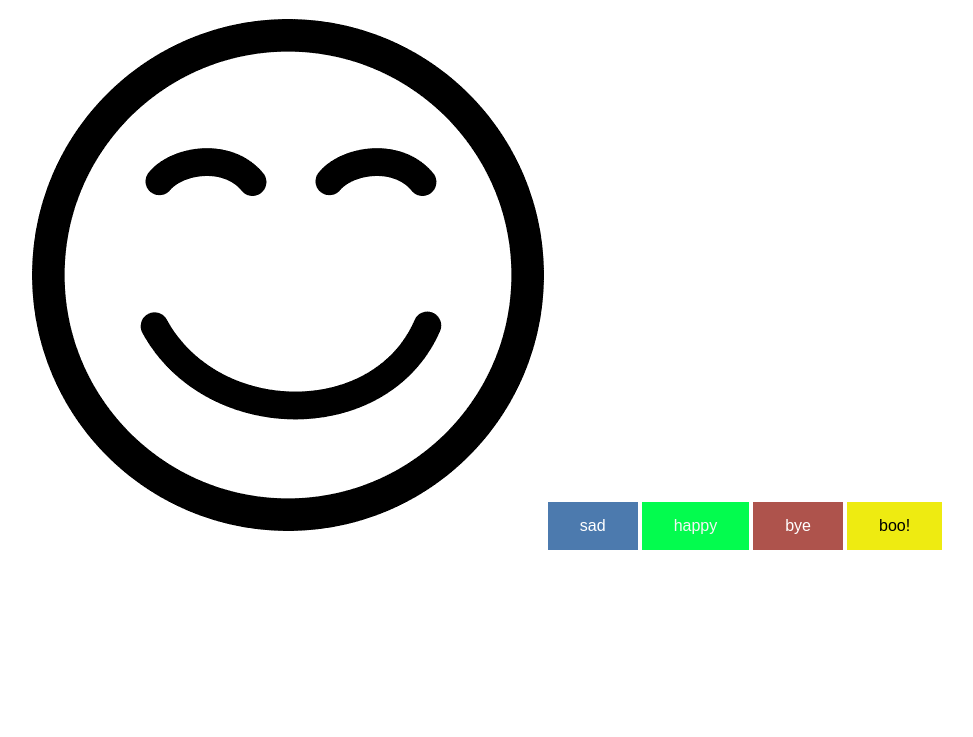
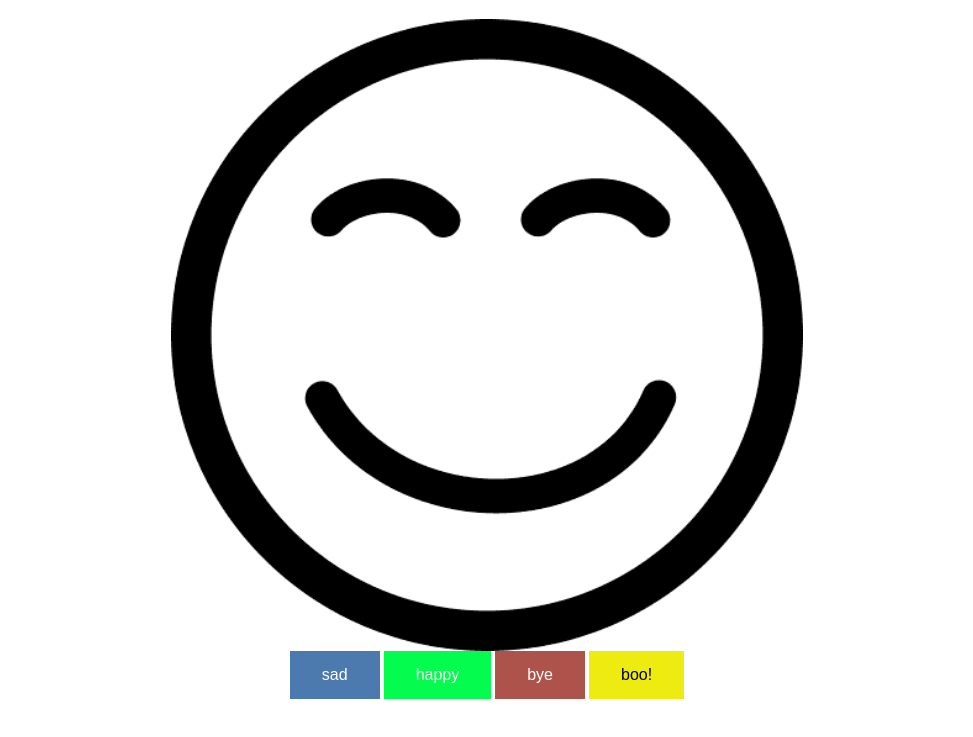
Before and after one commit to gnajabi/happy-and-sad, a plain HTML site: page happy and sad/index.html in a window 1280 px wide. Shown: the part 61-798 px from the top of the page, without its empty margins (153-1126 px from the left). Drawn offline with Linux system fonts and the light colour scheme.

Commit message:
innerHTML

```diff
--- a/happy and sad/style.css
+++ b/happy and sad/style.css
@@ -1,3 +1,13 @@
+.main{
+    text-align: center;
+}
+img {
+    display: block;
+    margin-left: auto;
+    margin-right: auto;
+    width: 50%;
+
+}
 .sad{
     background-color: hsl(212, 39%, 49%);
     border: none;
```
